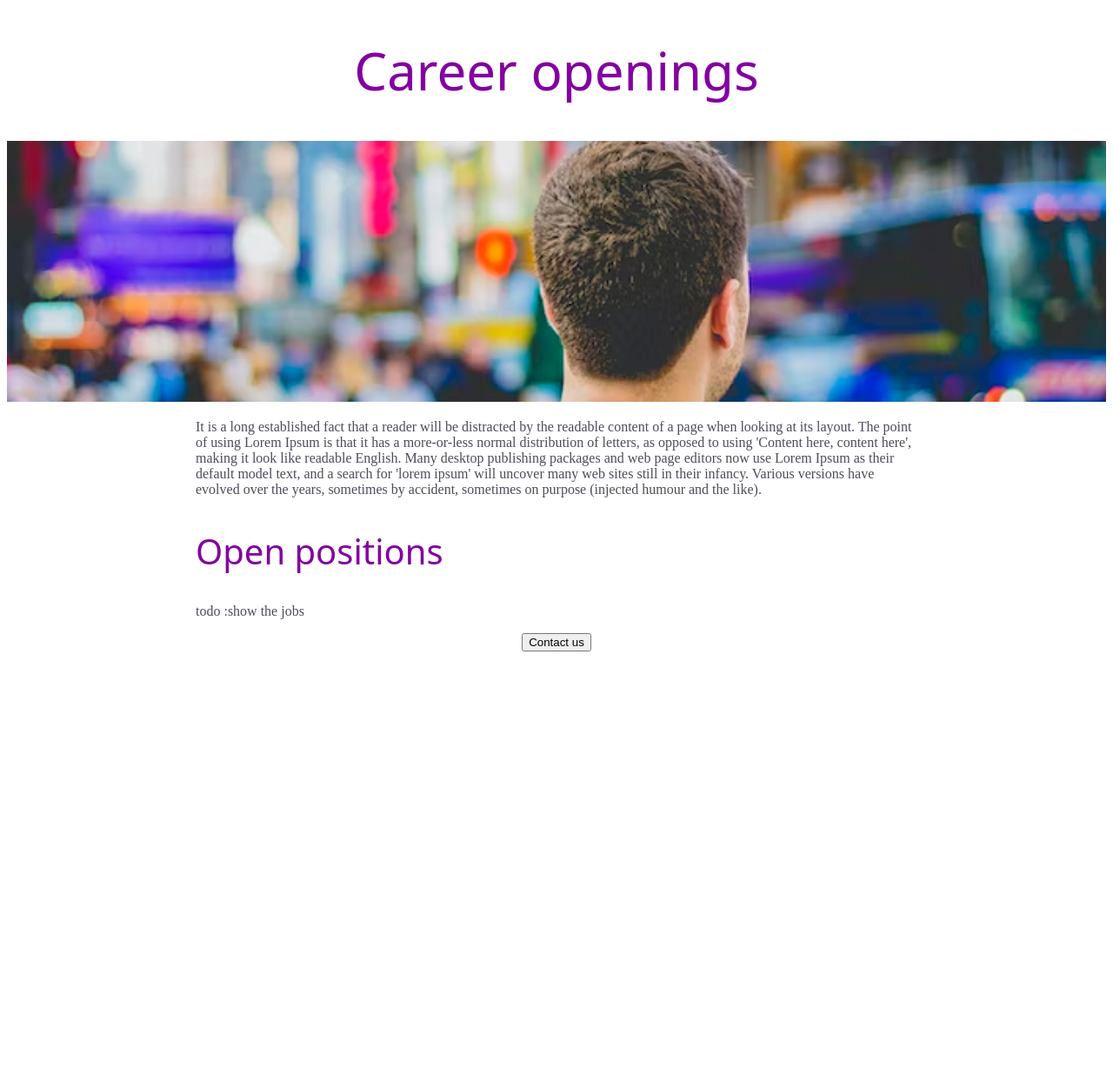
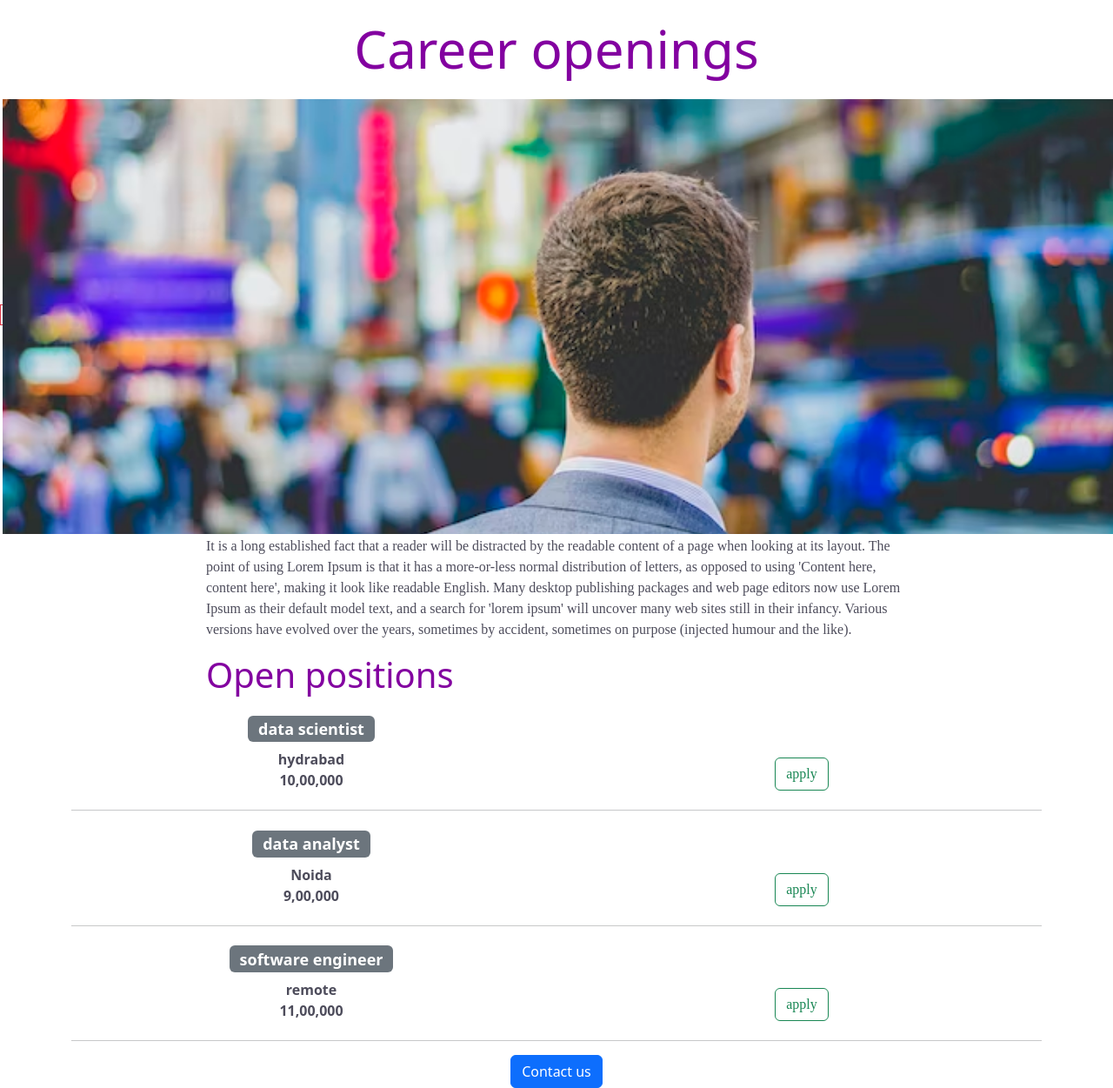
Before and after one commit to Shivachauhan17/data-driven-job-portal, a Flask app: page / in a window 1280 px wide. Shown: the whole page at 87% size. Before the commit the page ends 749 px from the top, so only its background shows below. Run offline with Flask 2, Linux system fonts and the light colour scheme.

Commit message:
designing and dynamic tempaltes setup in html file

```diff
--- a/app.py
+++ b/app.py
@@ -1,12 +1,35 @@
-from flask import Flask,render_template,request
+from flask import Flask,render_template,request,jsonify
 #__name__ refers to how a particular script is invoked
 app=Flask(__name__)
 
+Jobs=[
+    {
+    "id":1,
+    "title":"data scientist",
+    "location":"hydrabad",
+    "salary":"10,00,000"
+    },
+    {
+    "id":2,
+    "title":"data analyst",
+    "location":"Noida",
+    "salary":"9,00,000"
+    },
+    {
+    "id":3,
+    "title":"software engineer",
+    "location":"remote",
+    "salary":"11,00,000"
+    }
+]
 #to contructing  a url and if that pertucular url accessed then the function
 # below decorator will be executed
 @app.route('/')
 def hello():
-    return render_template('index.html')
+    return render_template('index.html',jobs=Jobs)
 
+@app.route('/api/jobs')
+def list_jobs():
+    return jsonify(Jobs)
 if __name__== "__main__":
-    app.run(debug = True,port=8080,use_reloader=False)
+    app.run(debug = True,port=8000,use_reloader=False)
--- a/templates/index.html
+++ b/templates/index.html
@@ -5,11 +5,16 @@
     <meta http-equiv="X-UA-Compatible" content="IE=edge">
     <meta name="viewport" content="width=device-width, initial-scale=1.0">
     <title>Wed d with python</title>
+    <meta name="viewport" content="width=device-width, initial-scale=1">
+    <link href="https://cdn.jsdelivr.net/npm/bootstrap@5.3.0-alpha2/dist/css/bootstrap.min.css" rel="stylesheet" integrity="sha384-aFq/bzH65dt+w6FI2ooMVUpc+21e0SRygnTpmBvdBgSdnuTN7QbdgL+OapgHtvPp" crossorigin="anonymous">
+
     <style>
         h1{
             text-align: center;
             font-size: 60px;
             font-weight: normal;
+            margin: 20px 0 20px 0;
+
             color: rgb(131, 0, 160);
             font-family: system-ui, -apple-system, BlinkMacSystemFont, 'Segoe UI', Roboto, Oxygen, Ubuntu, Cantarell, 'Open Sans', 'Helvetica Neue', sans-serif;
         }
@@ -22,6 +27,8 @@
         }
         #banner{
             width: 100%;
+
+            height: 500px;
             object-fit: cover;
         }
         p{
@@ -37,16 +44,40 @@
 </head>
 <body>
     <h1>Career openings</h1>
-<img id= "banner" src="http://127.0.0.1:8080/static/banner.avif" alt="let's grow together" height="300" >
-<div id="container">
+<span class="border border-danger" ><img style="border:2px rgb(103, 65, 164); margin: 2px;" class="img-fluid" id= "banner" src="http://127.0.0.1:8000/static/banner.avif" alt="let's grow together" height="300" ></span>
+<div id="container" class="container">
 
 <p class="content" >It is a long established fact that a reader will be distracted by the readable content of a page when looking at its layout. The point of using Lorem Ipsum is that it has a more-or-less normal distribution of letters, as opposed to using 'Content here, content here', making it look like readable English. Many desktop publishing packages and web page editors now use Lorem Ipsum as their default model text, and a search for 'lorem ipsum' will uncover many web sites still in their infancy. Various versions have evolved over the years, sometimes by accident, sometimes on purpose (injected humour and the like).</p>
 
-<h2>Open positions</h2>
-<p>todo :show the jobs</p>
+<h2 class="text-start">Open positions</h2>
 </div>
+
+<p >
+
+    {%for job in jobs%}
+    <div class="container">
+    <div class="text-center" style="margin: 6px;">
+        <div class="row">
+        <div class="col align-self-start" style="padding: 6px;">
+            <h4> <span class="badge bg-secondary">{{job['title']}}</span></h4>
+            <b style="color: rgb(77, 76, 91);">{{job['location']}}</b><br>
+            <b style="color: rgb(77, 76, 91);">{{job['salary']}}</b>
+
+        </div>
+
+         <div class="col align-self-end" style="padding: 6px;font-family: 'Times New Roman', Times, serif;"><button  type="button" class="btn btn-outline-success">apply</button></div>
+    </div>
+    </div>
+    <hr>
+</div>
+
+    {%endfor%}
+
+</p>
+
 <div style="text-align: center;">
-<button type="submit">Contact us</button>
+<button class="btn btn-primary">Contact us</button>
 </div>
+
 </body>
 </html>
```
